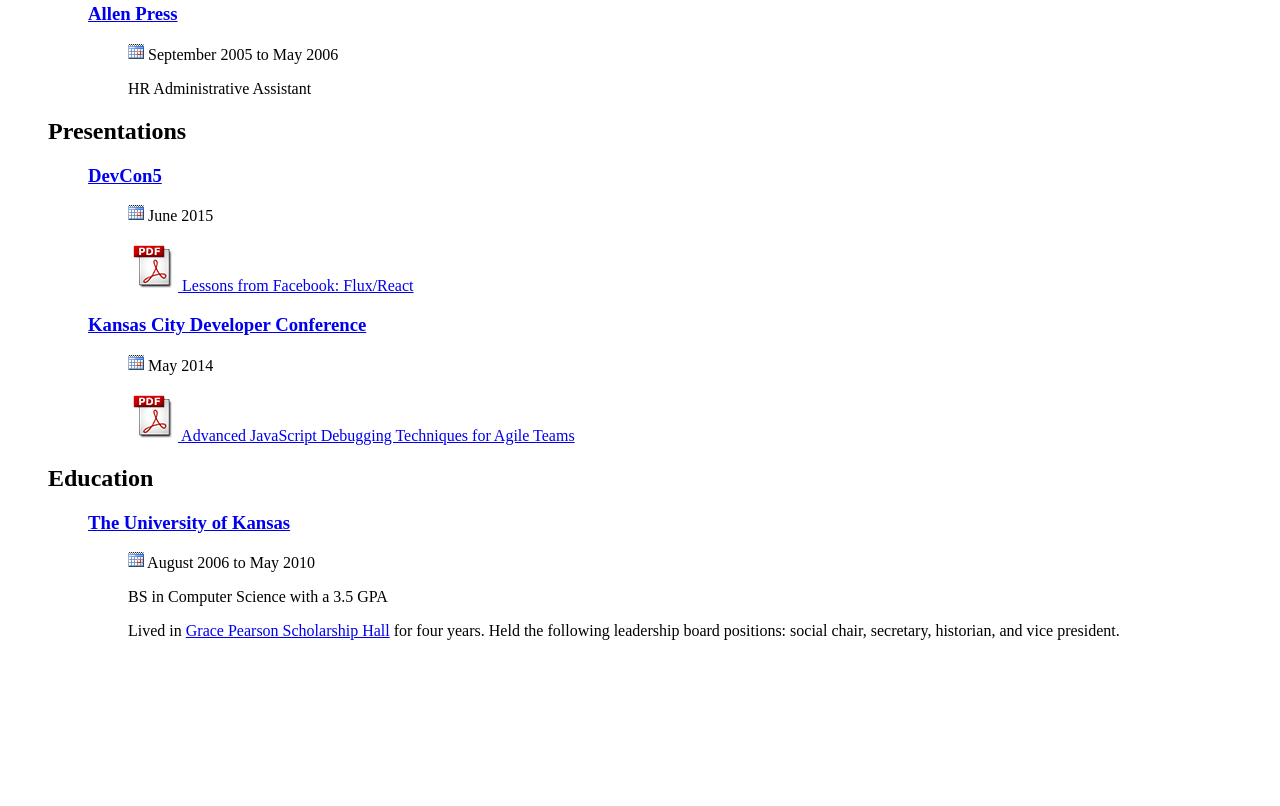
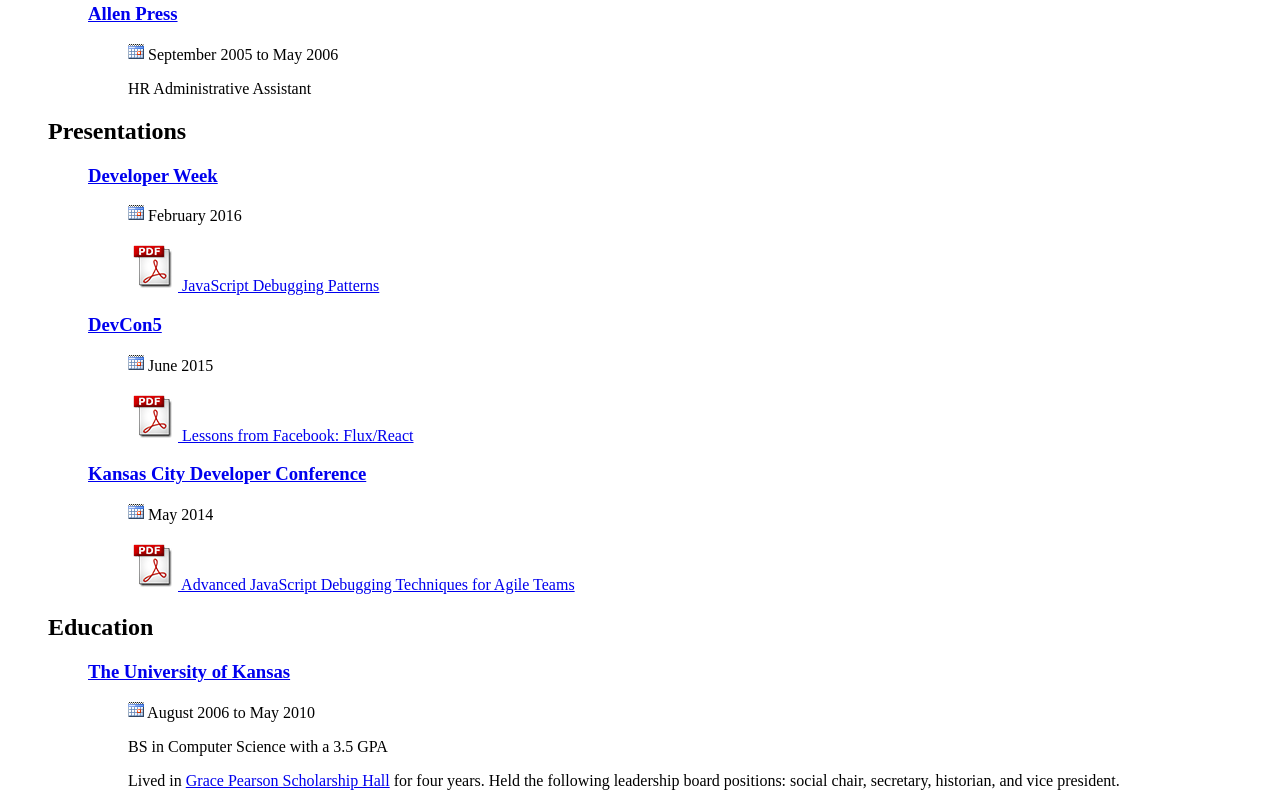
Before and after one commit to zgardner/zgardner.github.io, a plain HTML site: page resume.html in a window 1280 px wide. Shown: the part 1281-2087 px from the top of the page. Before the commit the page ends 1937 px from the top, so only its background shows below. Drawn offline with Linux system fonts and the light colour scheme.

Commit message:
Added the presentation for developer week 2016

```diff
--- a/resume.html
+++ b/resume.html
@@ -156,6 +156,26 @@
                 <ol>
                     <li>
                         <h3>
+                            <a href="http://developerweek.com/">
+                                Developer Week
+                            </a>
+                        </h3>
+                        <ul>
+                            <li>
+                                <p>
+                                    <img src="images/calendar.png" /> February 2016
+                                </p>
+                            </li>
+                            <li>
+                                <a href="presentations/2016/developerWeek/JavaScript Debugging Patterns.pdf" target="_blank">
+                                    <img src="images/pdf_icon.png" />
+                                    JavaScript Debugging Patterns
+                                </a>
+                            </li>
+                        </ul>
+                    </li>
+                    <li>
+                        <h3>
                             <a href="http://www.html5report.com/conference/newyork/">
                                 DevCon5
                             </a>
```
Also changed, not shown: 1 other file.
